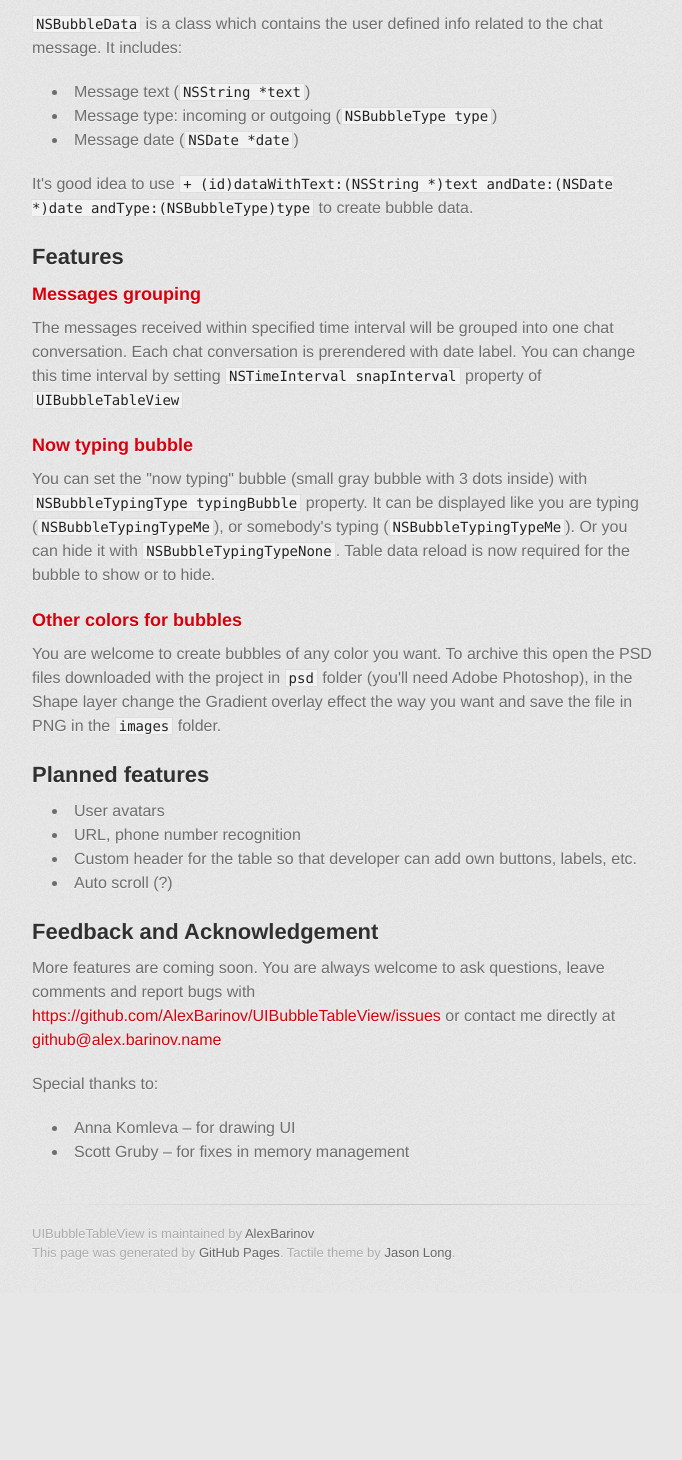
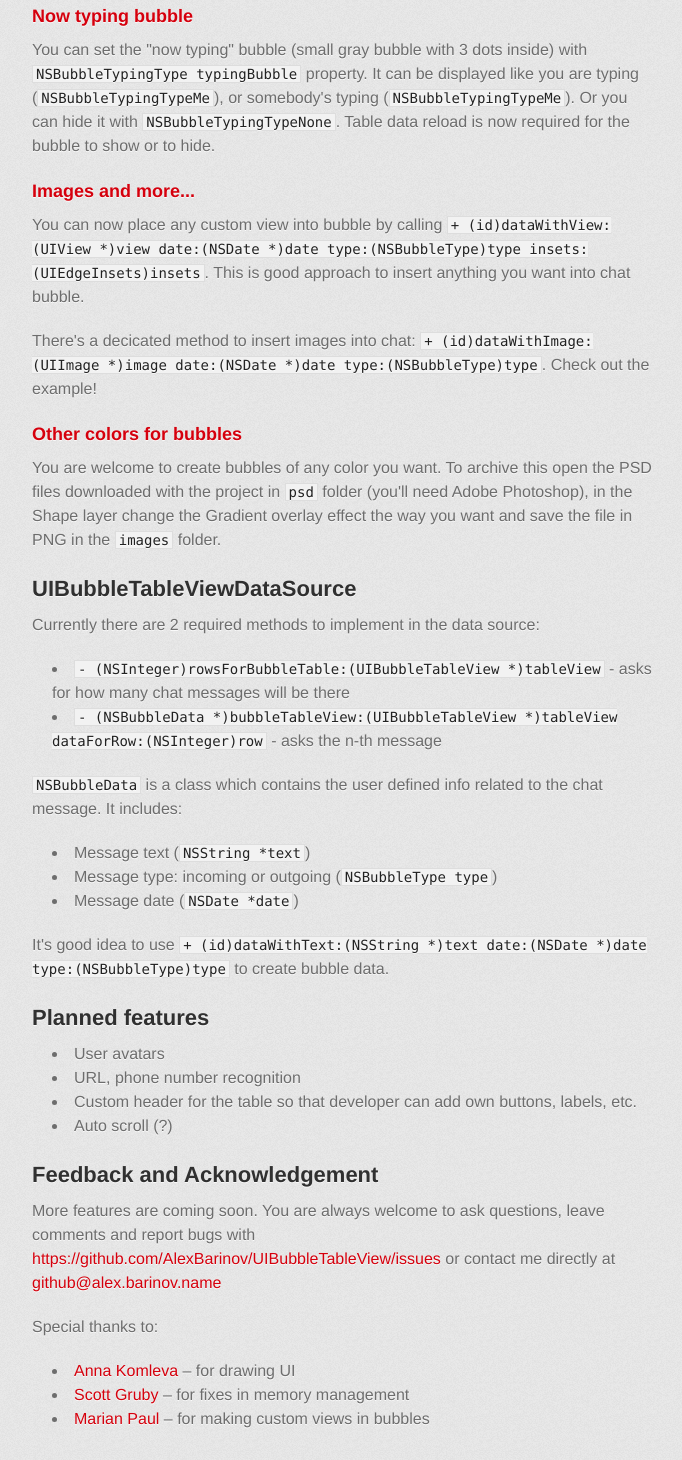
Before and after one commit to AlexBarinov/UIBubbleTableView, a plain HTML site: page index.html in a window 1280 px wide. Shown: the part 1100-2560 px from the top of the page, without its empty margins (298-980 px from the left). Before the commit the page ends 2393 px from the top, so only its background shows below. Drawn offline with Linux system fonts and the light colour scheme; a web font is replaced by a local one.

Commit message:
Images support

```diff
--- a/index.html
+++ b/index.html
@@ -31,7 +31,7 @@
         <hr>
 
         <section id="main_content">
-          <p>UIBubbleTableView is UITableView based iOS component for rendering chats like it's done in Messages application.</p>
+          <p>UIBubbleTableView is UITableView based iOS component for rendering chats like it's done in Messages application. Now comes with "typing" bubble and images in the chat!</p>
 
 <p><img src="http://alexbarinov.github.com/UIBubbleTableView/img/screenshot.png" alt="Screenshot"></p>
 
@@ -45,6 +45,21 @@
 <li>Add <code>UIBubbleTableView</code> to your view and implement <code>UIBubbleTableViewDataSource</code>
 </li>
 </ol><p>Check out the demo project which is located in <code>example</code> directory to see how it works.</p>
+
+<h2>Features</h2>
+
+<h3>Messages grouping</h3>
+    <p>The messages received within specified time interval will be grouped into one chat conversation. Each chat conversation is prerendered with date label. You can change this time interval by setting <code>NSTimeInterval snapInterval</code> property  of <code>UIBubbleTableView</code></p>
+
+<h3>Now typing bubble</h3>
+    <p>You can set the "now typing" bubble (small gray bubble with 3 dots inside) with <code>NSBubbleTypingType typingBubble</code> property. It can be displayed like you are typing (<code>NSBubbleTypingTypeMe</code>), or somebody's typing (<code>NSBubbleTypingTypeMe</code>). Or you can hide it with <code>NSBubbleTypingTypeNone</code>. Table data reload is now required for the bubble to show or to hide.</p>
+
+<h3>Images and more...</h3>
+    <p>You can now place any custom view into bubble by calling <code>+ (id)dataWithView:(UIView *)view date:(NSDate *)date type:(NSBubbleType)type insets:(UIEdgeInsets)insets</code>. This is good approach to insert anything you want into chat bubble.</p>
+    <p>There's a decicated method to insert images into chat: <code>+ (id)dataWithImage:(UIImage *)image date:(NSDate *)date type:(NSBubbleType)type</code>. Check out the example!
+
+<h3>Other colors for bubbles</h3>
+    <p>You are welcome to create bubbles of any color you want. To archive this open the PSD files downloaded with the project in <code>psd</code> folder (you'll need Adobe Photoshop), in the Shape layer change the Gradient overlay effect the way you want and save the file in PNG in the <code>images</code> folder.</p>
 
 <h2>UIBubbleTableViewDataSource</h2>
 
@@ -61,20 +76,8 @@
 <li>Message text (<code>NSString *text</code>)</li>
 <li>Message type: incoming or outgoing (<code>NSBubbleType type</code>)</li>
 <li>Message date (<code>NSDate *date</code>)</li>
-</ul><p>It's good idea to use <code>+ (id)dataWithText:(NSString *)text andDate:(NSDate *)date andType:(NSBubbleType)type</code> to create bubble data.</p>
+</ul><p>It's good idea to use <code>+ (id)dataWithText:(NSString *)text date:(NSDate *)date type:(NSBubbleType)type</code> to create bubble data.</p>
 
-<h2>Features</h2>
-
-<h3>Messages grouping</h3>
-
-<p>The messages received within specified time interval will be grouped into one chat conversation. Each chat conversation is prerendered with date label. You can change this time interval by setting <code>NSTimeInterval snapInterval</code> property  of <code>UIBubbleTableView</code></p>
-
-<h3>Now typing bubble</h3>
-    <p>You can set the "now typing" bubble (small gray bubble with 3 dots inside) with <code>NSBubbleTypingType typingBubble</code> property. It can be displayed like you are typing (<code>NSBubbleTypingTypeMe</code>), or somebody's typing (<code>NSBubbleTypingTypeMe</code>). Or you can hide it with <code>NSBubbleTypingTypeNone</code>. Table data reload is now required for the bubble to show or to hide.</p>
-
-<h3>Other colors for bubbles</h3>
-
-<p>You are welcome to create bubbles of any color you want. To archive this open the PSD files downloaded with the project in <code>psd</code> folder (you'll need Adobe Photoshop), in the Shape layer change the Gradient overlay effect the way you want and save the file in PNG in the <code>images</code> folder.</p>
 <!--
 <h2>Known limitations</h2>
 
@@ -98,8 +101,9 @@
 <p>Special thanks to:</p>
 
 <ul>
-    <li>Anna Komleva &ndash; for drawing UI</li>
-    <li>Scott Gruby &ndash; for fixes in memory management</li>
+    <li><a href="https://github.com/krolia">Anna Komleva</a> &ndash; for drawing UI</li>
+    <li><a href="https://github.com/sgruby">Scott Gruby</a> &ndash; for fixes in memory management</li>
+    <li><a href="https://github.com/ipodishima">Marian Paul</a> &ndash; for making custom views in bubbles</li>
 </ul>
 
         </section>
```
Also changed, not shown: img/screenshot.png.
